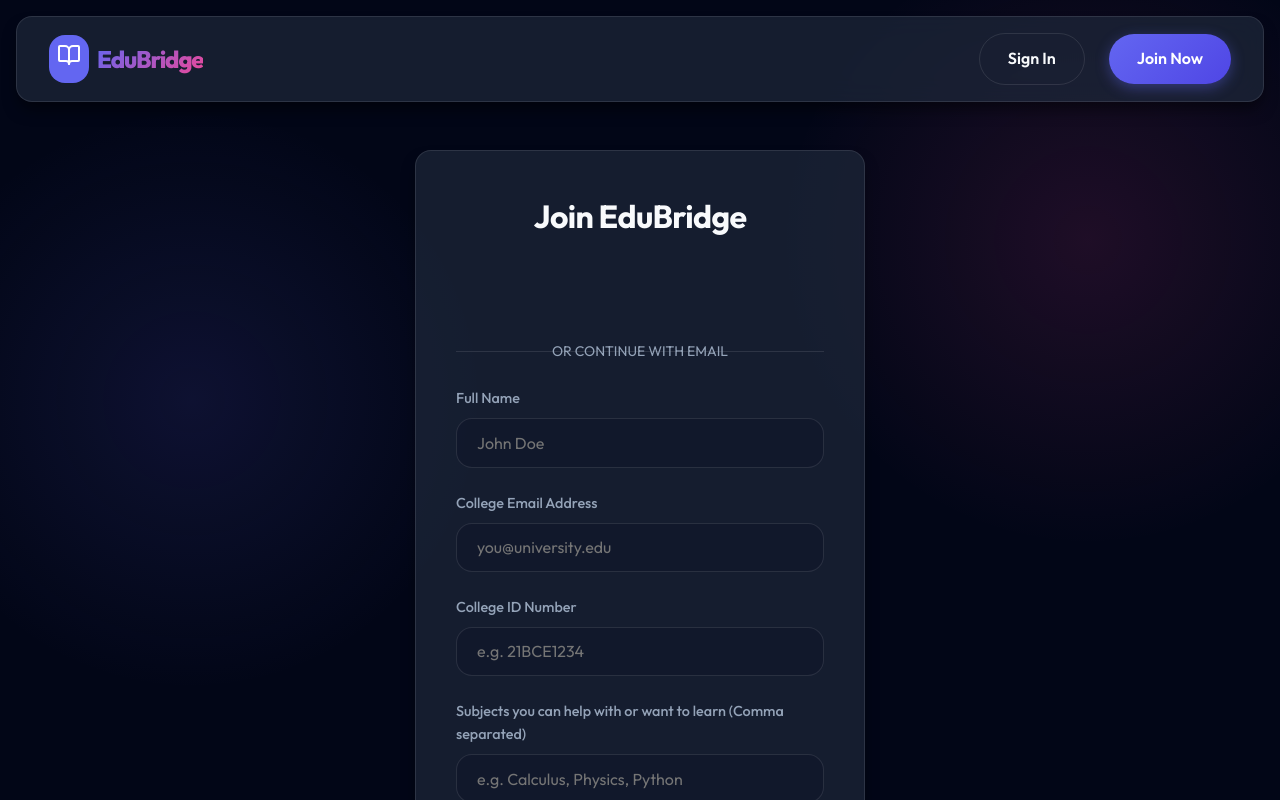
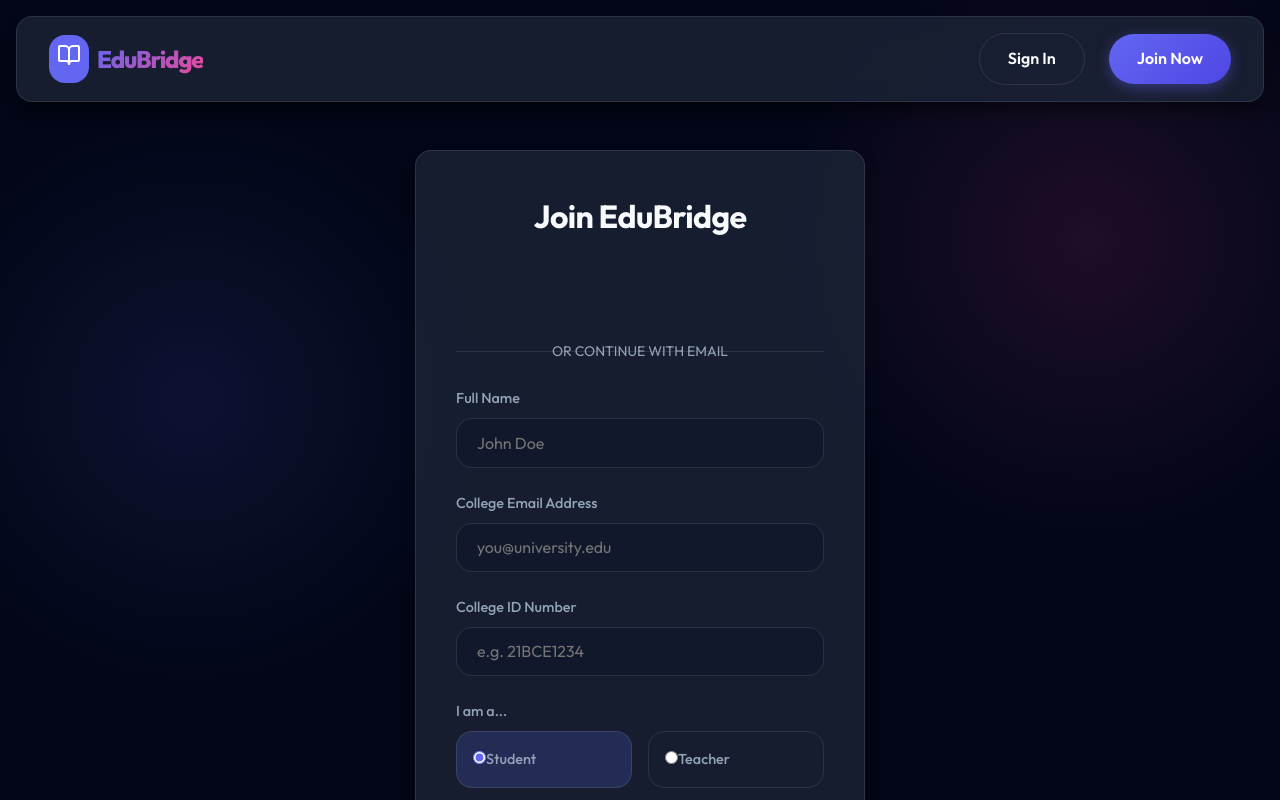
Before and after one commit to abhinav5959/EduBridge, a React (Vite) app: page /auth in a window 1280 px wide. Both pictures are taken after a click on the button "Register now.". Shown: the top 800 px of the page. Built offline with nearby package versions, Linux system fonts and the light colour scheme.

Commit message:
Add Teacher/Student role selection and dashboard badges

```diff
--- a/src/pages/Auth.tsx
+++ b/src/pages/Auth.tsx
@@ -13,6 +13,7 @@ const Auth: React.FC = () => {
     const [email, setEmail] = useState('');
     const [name, setName] = useState('');
     const [collegeId, setCollegeId] = useState('');
+    const [userType, setUserType] = useState<'teacher' | 'student'>('student');
     const [subjectInput, setSubjectInput] = useState('');
     const [googleProfilePic, setGoogleProfilePic] = useState<string | undefined>(undefined);
 
@@ -75,6 +76,7 @@ const Auth: React.FC = () => {
                 name,
                 email,
                 role: 'user', // Default role since everyone is a mentor/learner now
+                userType,
                 subjects,
                 collegeId,
                 profilePic: googleProfilePic,
@@ -139,17 +141,43 @@ const Auth: React.FC = () => {
                     </div>
 
                     {!isLogin && (
+                        <>
                             <div className="input-group">
-                            <label>College ID Number</label>
+                                <label>College ID Number {userType === 'teacher' && '(or Employee ID)'}</label>
                                 <input
                                     type="text"
                                     className="input-field"
-                                placeholder="e.g. 21BCE1234"
+                                    placeholder={userType === 'teacher' ? "e.g. EMP1234" : "e.g. 21BCE1234"}
                                     value={collegeId}
                                     onChange={e => setCollegeId(e.target.value)}
                                     required
                                 />
                             </div>
+
+                            <div className="input-group">
+                                <label>I am a...</label>
+                                <div className="flex gap-4" style={{ marginTop: '0.5rem' }}>
+                                    <label className="flex items-center gap-2" style={{ cursor: 'pointer', flex: 1, padding: '1rem', border: '1px solid var(--border-color)', borderRadius: 'var(--radius-md)', background: userType === 'student' ? 'rgba(99, 102, 241, 0.2)' : 'transparent', transition: 'var(--transition-fast)' }}>
+                                        <input
+                                            type="radio"
+                                            checked={userType === 'student'}
+                                            onChange={() => setUserType('student')}
+                                            style={{ accentColor: 'var(--color-primary)' }}
+                                        />
+                                        Student
+                                    </label>
+                                    <label className="flex items-center gap-2" style={{ cursor: 'pointer', flex: 1, padding: '1rem', border: '1px solid var(--border-color)', borderRadius: 'var(--radius-md)', background: userType === 'teacher' ? 'rgba(99, 102, 241, 0.2)' : 'transparent', transition: 'var(--transition-fast)' }}>
+                                        <input
+                                            type="radio"
+                                            checked={userType === 'teacher'}
+                                            onChange={() => setUserType('teacher')}
+                                            style={{ accentColor: 'var(--color-primary)' }}
+                                        />
+                                        Teacher
+                                    </label>
+                                </div>
+                            </div>
+                        </>
                     )}
 
                     {!isLogin && (
--- a/src/pages/Dashboard.tsx
+++ b/src/pages/Dashboard.tsx
@@ -50,7 +50,10 @@ const Dashboard: React.FC = () => {
                                 <div key={match.id} className="glass-panel" style={{ padding: '1.5rem', borderLeft: '4px solid var(--color-success, #10b981)' }}>
                                     <div className="flex justify-between items-start">
                                         <div>
-                                            <h3 style={{ fontSize: '1.1rem', marginBottom: '0.2rem' }}>{mentor?.name} offered help</h3>
+                                            <h3 style={{ fontSize: '1.1rem', marginBottom: '0.2rem' }}>
+                                                {mentor?.name} offered help
+                                                {mentor?.userType === 'teacher' && <span className="badge badge-primary" style={{ marginLeft: '8px', fontSize: '0.7rem' }}>TEACHER</span>}
+                                            </h3>
                                             <p className="text-muted" style={{ fontSize: '0.9rem', marginBottom: '1rem' }}>Regarding your doubt: "{post?.title}"</p>
 
                                             {mentor?.rating && (
@@ -94,8 +97,13 @@ const Dashboard: React.FC = () => {
                                                 <UserCircle size={24} color="var(--text-muted)" />
                                             </div>
                                             <div>
-                                                <span style={{ fontWeight: 600, display: 'block' }}>{getAuthorName(post.authorId)}</span>
+                                                <span style={{ fontWeight: 600, display: 'block' }}>
+                                                    {getAuthorName(post.authorId)}
+                                                </span>
                                                 <span className="text-muted" style={{ fontSize: '0.8rem' }}>
+                                                    <span className="badge" style={{ background: 'rgba(255,255,255,0.05)', fontSize: '0.65rem', marginRight: '6px', padding: '0.2rem 0.5rem' }}>
+                                                        {users.find(u => u.id === post.authorId)?.userType === 'teacher' ? 'TEACHER' : 'STUDENT'}
+                                                    </span>
                                                     <Clock size={12} style={{ display: 'inline', marginRight: '4px', verticalAlign: '-1px' }} />
                                                     {new Date(post.createdAt).toLocaleDateString()}
                                                 </span>
--- a/src/pages/Profile.tsx
+++ b/src/pages/Profile.tsx
@@ -26,7 +26,9 @@ const Profile: React.FC = () => {
                 <div>
                     <h1 style={{ fontSize: '2.5rem', marginBottom: '0.5rem' }}>{currentUser.name}</h1>
                     <div className="flex gap-4 items-center">
-                        <span className="badge badge-primary">EduBridge Member</span>
+                        <span className="badge badge-primary">
+                            {(currentUser.userType || 'student').toUpperCase()}
+                        </span>
                         {currentUser.rating && (
                             <span className="flex items-center text-gradient" style={{ fontWeight: 600, gap: '4px' }}>
                                 <Star size={18} fill="currentColor" /> {currentUser.rating} Rating
--- a/src/types.ts
+++ b/src/types.ts
@@ -3,6 +3,7 @@ export interface User {
   name: string;
   email: string;
   role: 'user' | 'learner' | 'mentor';
+  userType: 'teacher' | 'student';
   subjects: string[];
   rating?: number;
   profilePic?: string;
```
Lines whose indentation alone changed are shown as unchanged.
